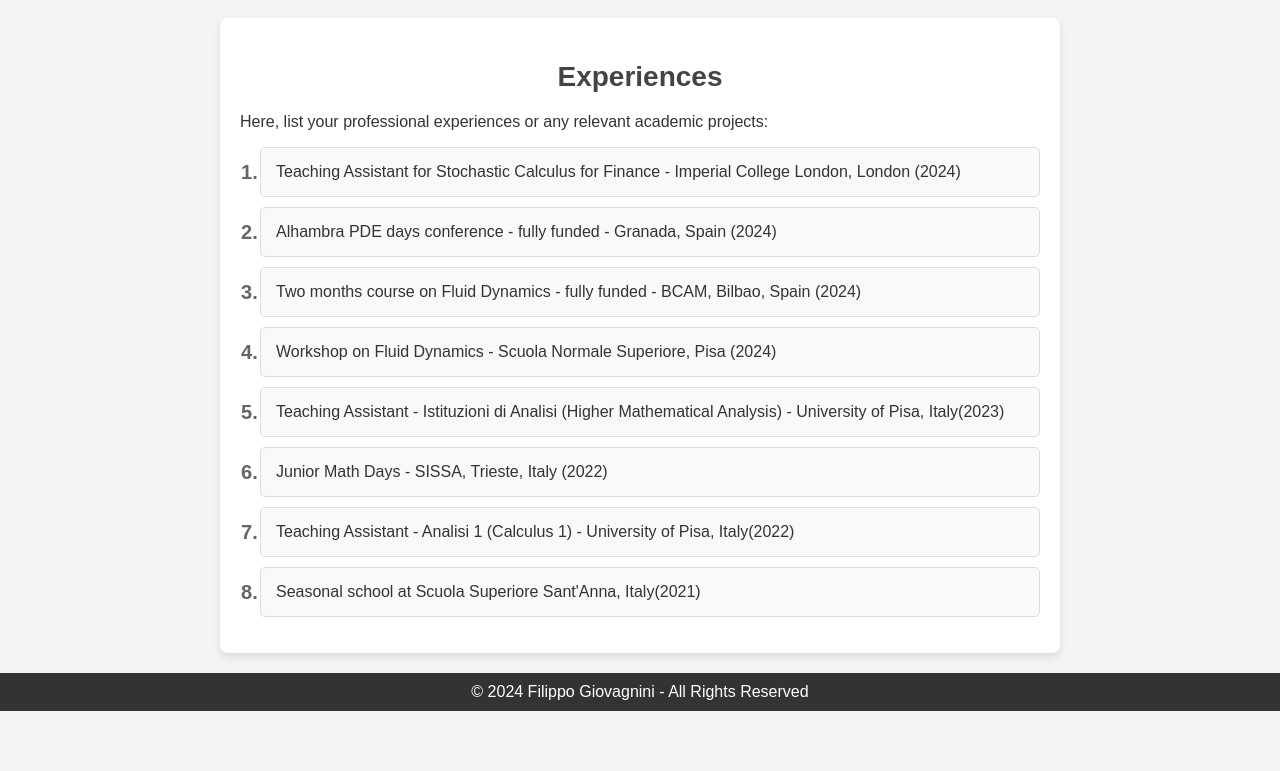
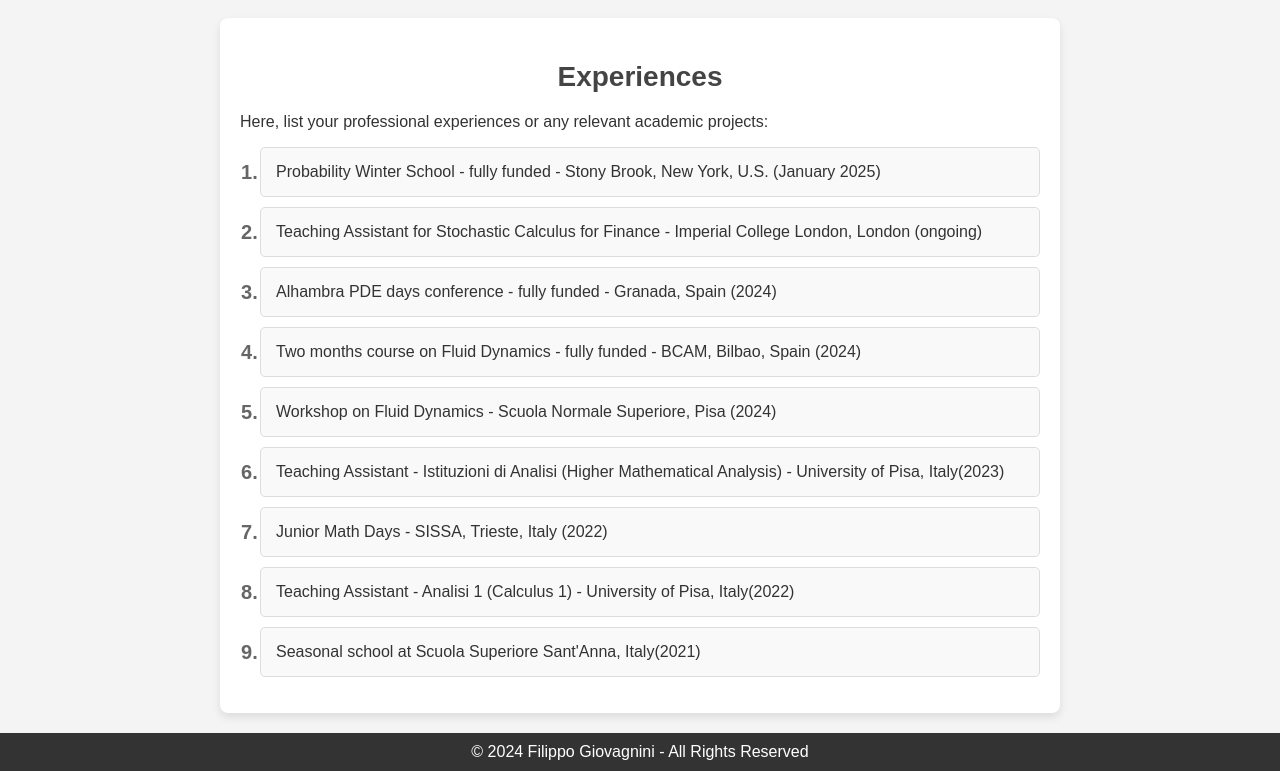
Before and after one commit to filippogiovagnini/filippogiovagnini.github.io, a plain HTML site: page experiences.html in a window 1280 px wide. Shown: the part 117-888 px from the top of the page. Before the commit the page ends 828 px from the top, so only its background shows below. Drawn offline with Linux system fonts and the light colour scheme.

Commit message:
added experience

```diff
--- a/experiences.html
+++ b/experiences.html
@@ -156,7 +156,8 @@
     <h2>Experiences</h2>
     <p>Here, list your professional experiences or any relevant academic projects:</p>
     <ul>
-        <li>Teaching Assistant for Stochastic Calculus for Finance - Imperial College London, London (2024)</li>
+        <li>Probability Winter School - fully funded - Stony Brook, New York, U.S. (January 2025)</li>
+        <li>Teaching Assistant for Stochastic Calculus for Finance - Imperial College London, London (ongoing)</li>
         <li>Alhambra PDE days conference - fully funded - Granada, Spain (2024)</li>
         <li>Two months course on Fluid Dynamics - fully funded - BCAM, Bilbao, Spain (2024)</li>
         <li>Workshop on Fluid Dynamics - Scuola Normale Superiore, Pisa (2024)</li>
```
